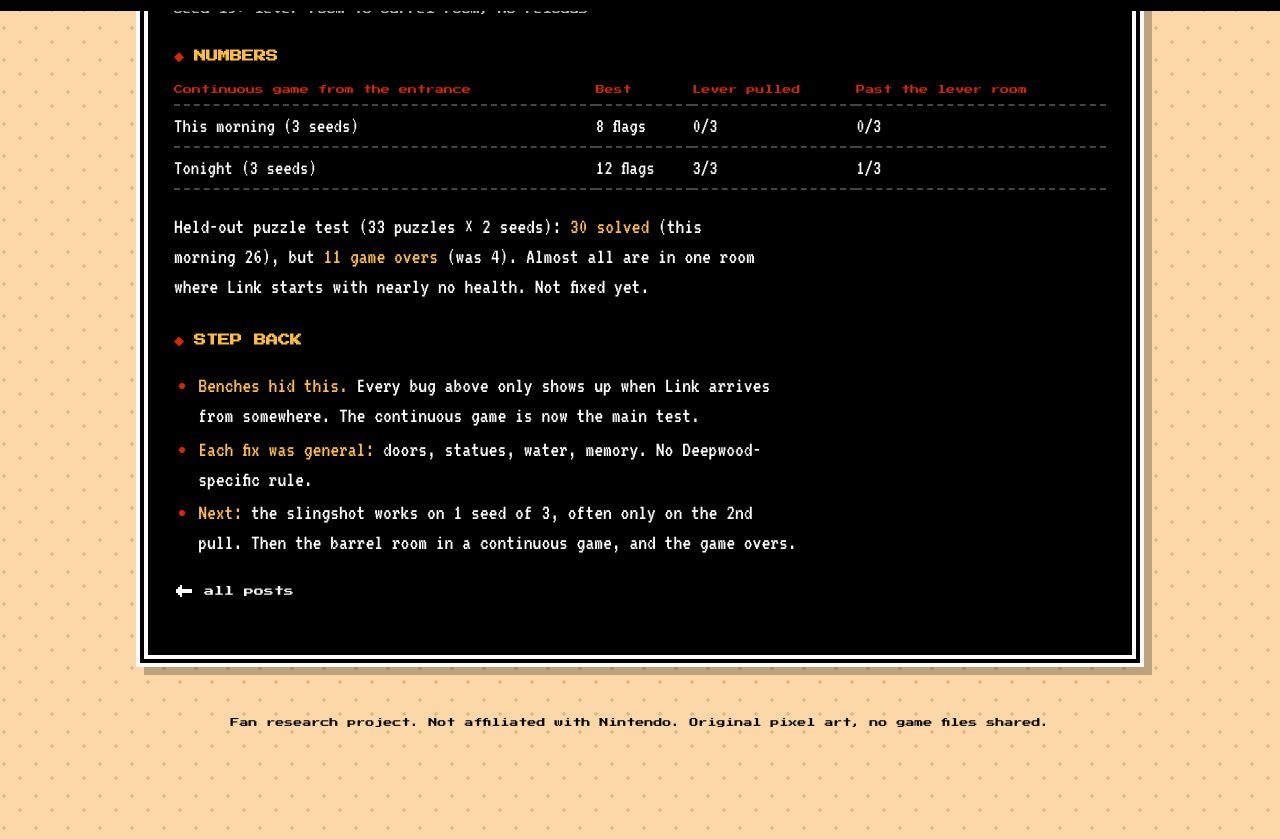
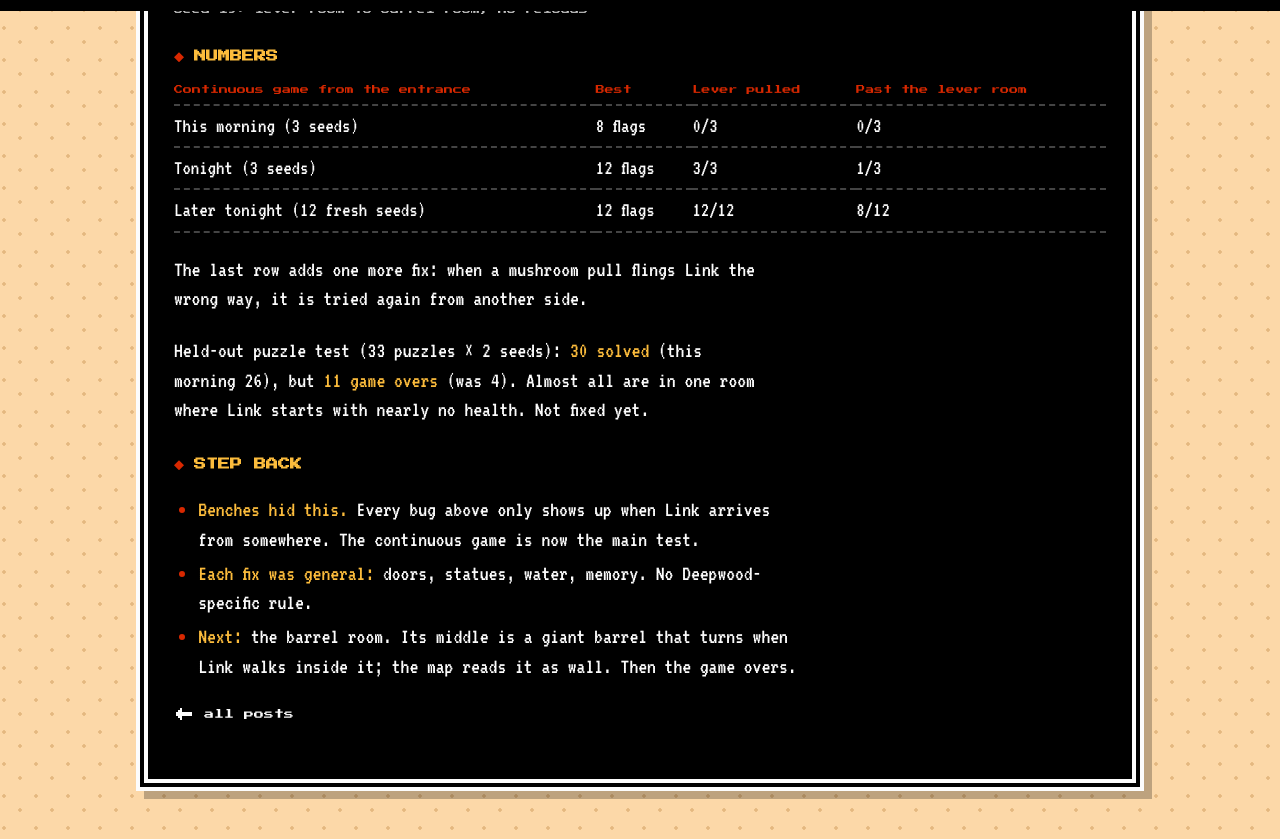
Before and after one commit to sofianedjerbi/zelda-agent-devblog, a Jekyll site: the page built from _posts/2026-11-10-one-continuous-game.md, in a window 1280 px wide and 900 px high, scrolled down 1835 px, cut to the strip 61-900 px from the top of the window. Built offline with Jekyll 4.4.1, drawn with Linux system fonts in a browser that asks for light colours.

Commit message:
Log 004: 12-seed result, next target
Co-Authored-By: Claude Opus 5.5 <noreply@anthropic.com>
Claude-Session: https://claude.ai/code/session_011zaXs3MpTYuwKudv5WyDZs

```diff
--- a/_posts/2026-11-10-one-continuous-game.md
+++ b/_posts/2026-11-10-one-continuous-game.md
@@ -39,6 +39,9 @@ One continuous game, about 3x speed: across the mushroom island, the slingshot,
 |---|---|---|---|
 | This morning (3 seeds) | 8 flags | 0/3 | 0/3 |
 | Tonight (3 seeds) | 12 flags | 3/3 | 1/3 |
+| Later tonight (12 fresh seeds) | 12 flags | 12/12 | 8/12 |
+
+The last row adds one more fix: when a mushroom pull flings Link the wrong way, it is tried again from another side.
 
 Held-out puzzle test (33 puzzles × 2 seeds): **30 solved** (this morning 26), but **11 game overs** (was 4). Almost all are in one room where Link starts with nearly no health. Not fixed yet.
 
@@ -46,4 +49,4 @@ Held-out puzzle test (33 puzzles × 2 seeds): **30 solved** (this morning 26), b
 
 - **Benches hid this.** Every bug above only shows up when Link arrives from somewhere. The continuous game is now the main test.
 - **Each fix was general:** doors, statues, water, memory. No Deepwood-specific rule.
-- **Next:** the slingshot works on 1 seed of 3, often only on the 2nd pull. Then the barrel room in a continuous game, and the game overs.
+- **Next:** the barrel room. Its middle is a giant barrel that turns when Link walks inside it; the map reads it as wall. Then the game overs.
```
